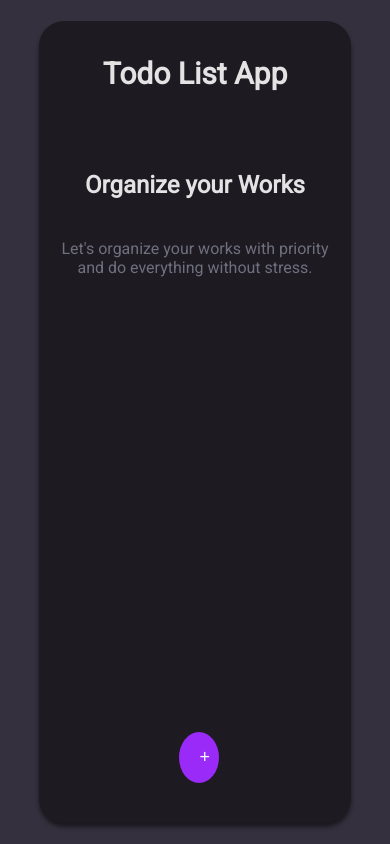
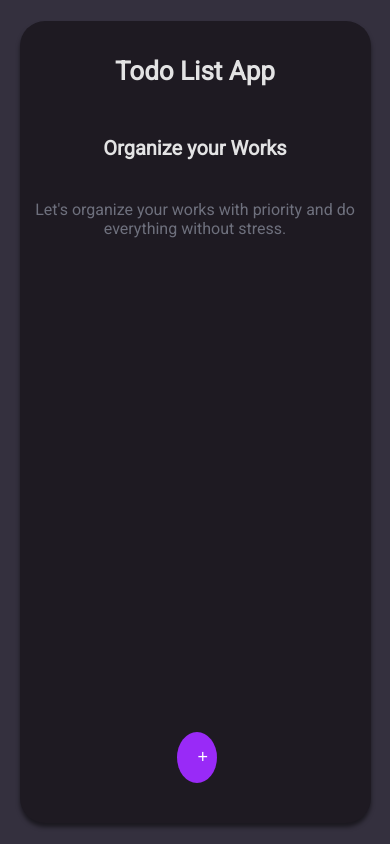
Before and after one commit to devsfer1/Todo-App, a React (Create React App) app: page / in a window 390 px wide. Built offline with nearby package versions, Linux system fonts and the light colour scheme; the HTML template or start-up script is replaced by a standard one.

Commit message:
mobile adjusted

```diff
--- a/src/components/AddTodo.js
+++ b/src/components/AddTodo.js
@@ -12,7 +12,7 @@ const AddTodo = ({ onAdd }) => {
     }
 
     onAdd({text});
-    alert('Todo Added Successfully!');
+    alert('Todo Added Successfully !');
     setText('');
   }
 
--- a/src/index.css
+++ b/src/index.css
@@ -171,11 +171,49 @@ body {
   border: none;
   border-radius: 6px;
   font-size: 16px;
+  transition: ease 0.2s;
+}
+
+.form-btn:focus {
+  outline: none;
+}
+
+.form-btn:hover {
+  background-color: #8b11f2;
 }
 
 /*** Responsive ***/
-@media(max-width: 800px) {
+@media(max-width: 1200px) {
   #root {
     width: 80%;
   }
 }
+
+@media(max-width:600px) {
+  #root {
+    width: 90%;
+  }
+
+  .title {
+    font-size: 26px;
+    margin: 0 0 50px 0;
+  }
+
+  .subtitle,
+  .form-title {
+    font-size: 20px;
+  }
+
+  .form-item {
+    width: 90%;
+  }
+
+  .form-input {
+    padding: 15px 30px;
+  }
+
+  .form-btn {
+    padding: 12px 0;
+    width: 90%;
+  }
+}
```
